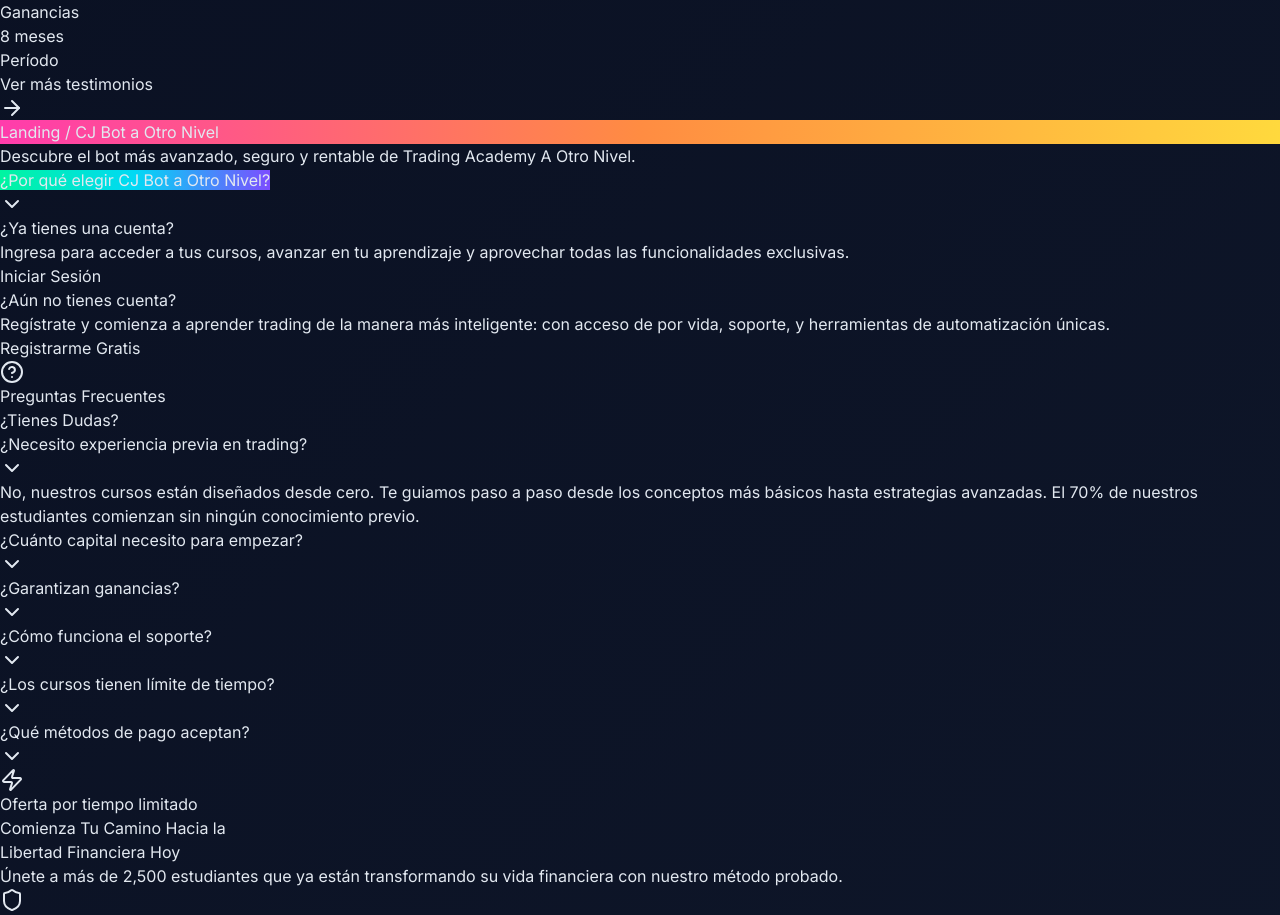
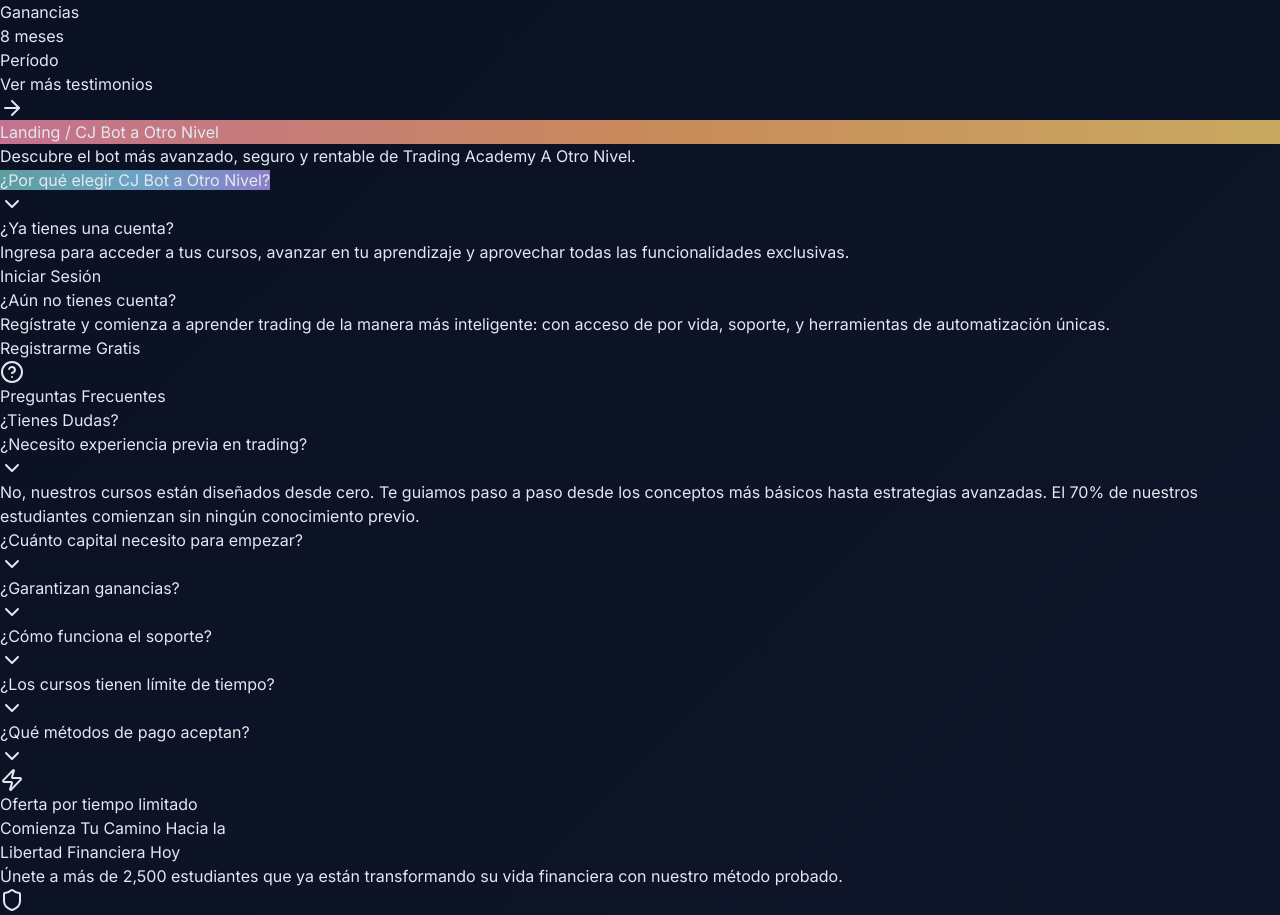
Before and after one commit to cjjunior1/nesux-trading, a Next.js app: page / in a window 1280 px wide. Shown: the part 5080-5995 px from the top of the page. Built offline with nearby package versions, Linux system fonts and the light colour scheme; no server answers.

Commit message:
CJ Bot Section: enumerar cualidades 1-10 y degradados más opacos

```diff
--- a/components/home/cjbot-section.tsx
+++ b/components/home/cjbot-section.tsx
@@ -8,7 +8,7 @@
   return (
     <section className="py-20 px-4 bg-gradient-to-b from-slate-950 to-slate-900">
       <div className="max-w-3xl mx-auto text-center mb-8">
-        <h2 className="section-title bg-clip-text text-transparent" style={{ backgroundImage: 'linear-gradient(to right, #FF3CAC, #FF8C42, #FFD93D)' }}>Landing / CJ Bot a Otro Nivel</h2>
+        <h2 className="section-title bg-clip-text text-transparent" style={{ backgroundImage: 'linear-gradient(to right, #C4728F, #C88A5A, #C9A961)' }}>Landing / CJ Bot a Otro Nivel</h2>
         <p className="section-subtitle mb-6">Descubre el bot más avanzado, seguro y rentable de Trading Academy A Otro Nivel.</p>
       </div>
       <div className="max-w-2xl mx-auto">
@@ -18,7 +18,7 @@
           aria-expanded={open}
           aria-controls="cj-bot-panel"
         >
-          <span className="font-extrabold text-xl md:text-3xl bg-clip-text text-transparent" style={{ backgroundImage: 'linear-gradient(to right, #00F5A0, #00D9F5, #7C4DFF)' }}>¿Por qué elegir CJ Bot a Otro Nivel?</span>
+          <span className="font-extrabold text-xl md:text-3xl bg-clip-text text-transparent" style={{ backgroundImage: 'linear-gradient(to right, #5E9EA0, #6BA3C4, #8B7EC8)' }}>¿Por qué elegir CJ Bot a Otro Nivel?</span>
           <ChevronDown className={`h-7 w-7 text-sky-400 transition-transform ${open ? "rotate-180" : ""}`} />
         </button>
         {open && (
@@ -26,7 +26,7 @@
             id="cj-bot-panel"
             className="transition-all duration-300 bg-slate-900 border border-emerald-800 mt-2 rounded-xl p-6"
           >
-            <ul className="space-y-3 text-left">
+            <ol className="space-y-3 text-left list-decimal list-inside marker:text-slate-400 marker:font-bold">
               <li><b style={{ color: '#4B7BA7' }}>Automatización 24/7:</b> <span style={{ color: '#B8C4D9' }}>Opera en forex y criptos sin intervención manual.</span></li>
               <li><b style={{ color: '#C9A961' }}>100% Seguro:</b> <span style={{ color: '#D9CFB8' }}>Tu dinero siempre bajo tu control. El bot nunca puede hacer retiros.</span></li>
               <li><b style={{ color: '#A78BFA' }}>Resultados auditables:</b> <span style={{ color: '#CFC4E8' }}>Win rate sostenible y reportes semanales de rendimiento.</span></li>
@@ -37,7 +37,7 @@
               <li><b style={{ color: '#D4915D' }}>Martingala inteligente:</b> <span style={{ color: '#E8CBB0' }}>Recuperación progresiva con límite de respaldos configurable.</span></li>
               <li><b style={{ color: '#6BA3C4' }}>Protección de capital:</b> <span style={{ color: '#BDD4E2' }}>Límites de pérdida y ganancia en USD con cierre automático.</span></li>
               <li><b style={{ color: '#C4728F' }}>Soporte permanente:</b> <span style={{ color: '#E2C0CD' }}>Actualizaciones de por vida y comunidad privada de traders.</span></li>
-            </ul>
+            </ol>
           </div>
         )}
       </div>
```
